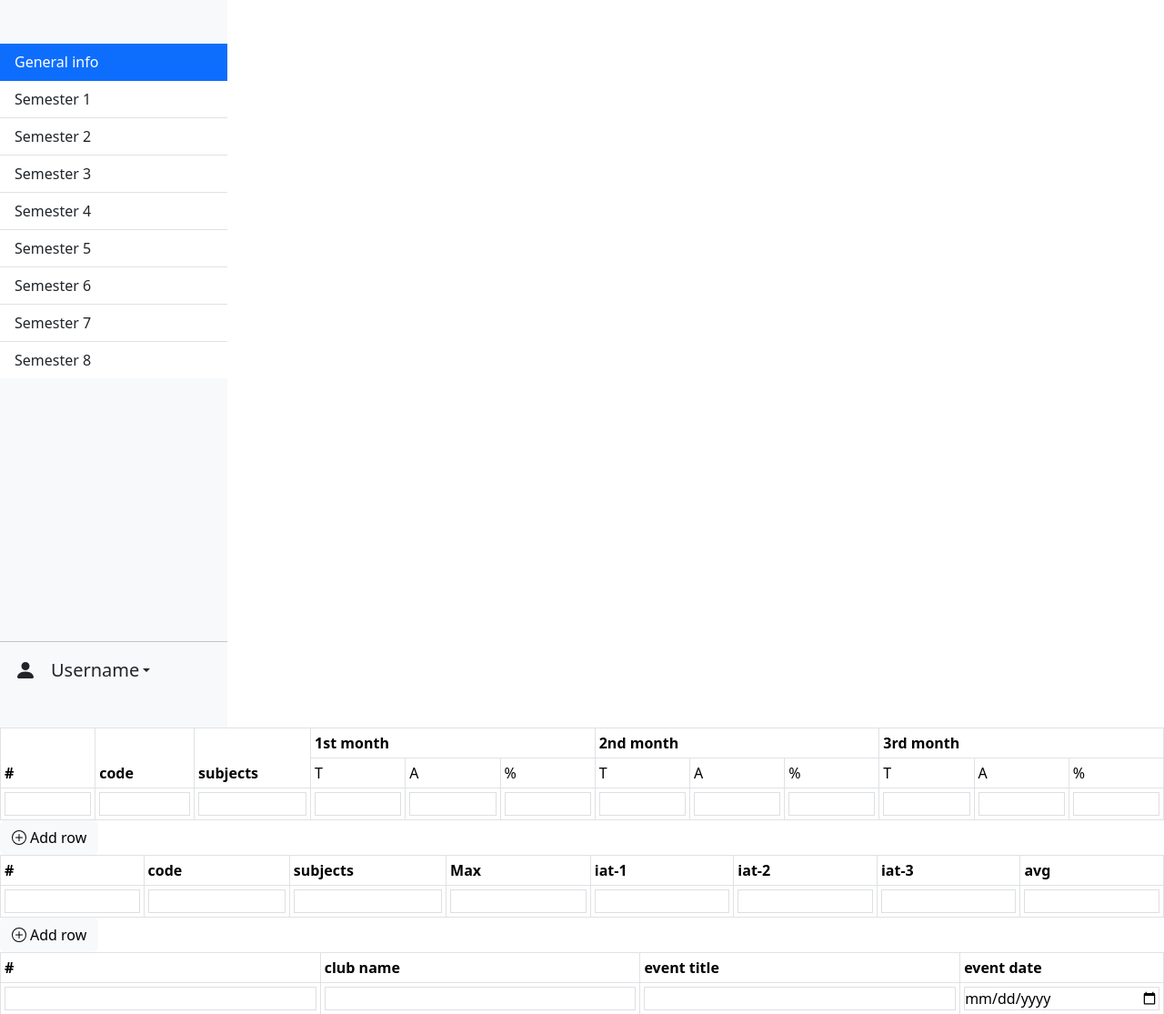
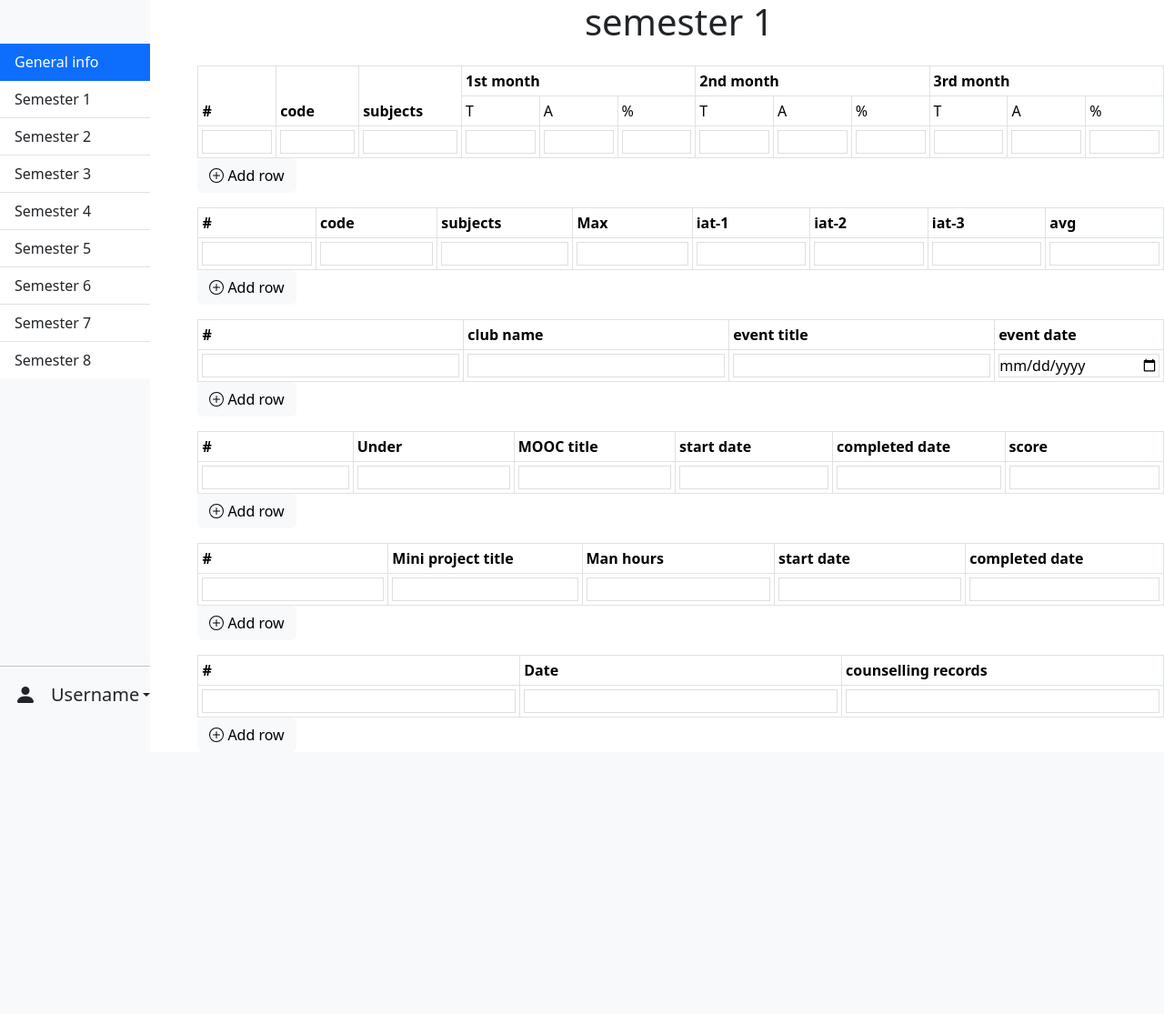
Before and after one commit to varun-exe/STR, a Python web app: template templates/index.html in a window 1280 px wide. Shown: the top 1115 px of the page at 91% size. After the commit the page ends 816 px from the top, so only its background shows below. Run offline with Jinja, Linux system fonts and the light colour scheme; the template is opened without the code that fills it, so the values that code supplies are empty.

Commit message:
made initial layout for the semester details page

```diff
--- a/templates/index.html
+++ b/templates/index.html
@@ -65,6 +65,7 @@
         </div>
       </nav>
 
+      <div class="d-flex">
         <!-- desktop navbar -->
         <nav class="min-vh-100 bg-light d-none d-md-flex flex-column justify-content-between" style="width: 250px;">
           <ul class="list-group list-group-flush pt-5">
@@ -97,6 +98,9 @@
             </div>
       </nav>
 
+      <main class="d-flex flex-column ms-md-5 table-responsive g-3" style="max-width: 1200px;">
+        <h1 class="align-self-center">semester 1</h1>
+        <div class="table-responsive ms-1 mt-3">
           <!-- table for attendance -->
           <div class="table-responsive">
             <table class="table table-bordered table-sm mb-0">
@@ -151,7 +155,9 @@
           </button>
           <!-- hidden counter for number of rows -->
           <input type="number" aria-hidden="true" id="iatTotalRows" class="d-none">
+        </div>
 
+        <div class="table-responsive ms-1 mt-3">
           <!-- table for iat -->
           <div class="table-responsive">
             <table class="table table-bordered table-sm mb-0">
@@ -193,8 +199,9 @@
           </button>
           <!-- hidden counter for number of rows -->
           <input type="number" aria-hidden="true" id="attendanceTotalRows" class="d-none">
+        </div>
 
-
+        <div class="table-responsive ms-1 mt-3">
           <!-- table for events -->
           <div class="table-responsive">
             <table class="table table-bordered table-sm mb-0">
@@ -227,8 +234,9 @@
           </button>
           <!-- hidden counter for number of rows -->
           <input type="number" aria-hidden="true" id="eventsTotalRows" class="d-none">
+        </div>
 
-
+        <div class="table-responsive ms-1 mt-3">
           <!-- table for MOOC -->
           <div class="table-responsive">
             <table class="table table-bordered table-sm mb-0">
@@ -266,11 +274,12 @@
           </button>
           <!-- hidden counter for number of rows -->
           <input type="number" aria-hidden="true" id="moocTotalRows" class="d-none">
+        </div>
 
-
+        <div class="table-responsive ms-1 mt-3">
           <!-- table for mini project -->
           <div class="table-responsive">
-      <table class="table table-bordered table-sm">
+            <table class="table table-bordered table-sm mb-0">
               <thead>
                 <tr>
                   <th>#</th>
@@ -303,10 +312,13 @@
           </button>
           <!-- hidden counter for number of rows -->
           <input type="number" aria-hidden="true" id="projectTotalRows" class="d-none">
+        </div>
 
+
+        <div class="table-responsive ms-1 mt-3">
           <!-- table for counselling records -->
           <div class="table-responsive">
-      <table class="table table-bordered table-sm">
+            <table class="table table-bordered table-sm mb-0">
               <thead>
                 <tr>
                   <th>#</th>
@@ -335,6 +347,9 @@
           </button>
           <!-- hidden counter for number of rows -->
           <input type="number" aria-hidden="true" id="counsellingTotalRows" class="d-none">
+        </div>
+      </main>
+      </div>
 
 
 </body>
```
Lines whose indentation alone changed are shown as unchanged.
